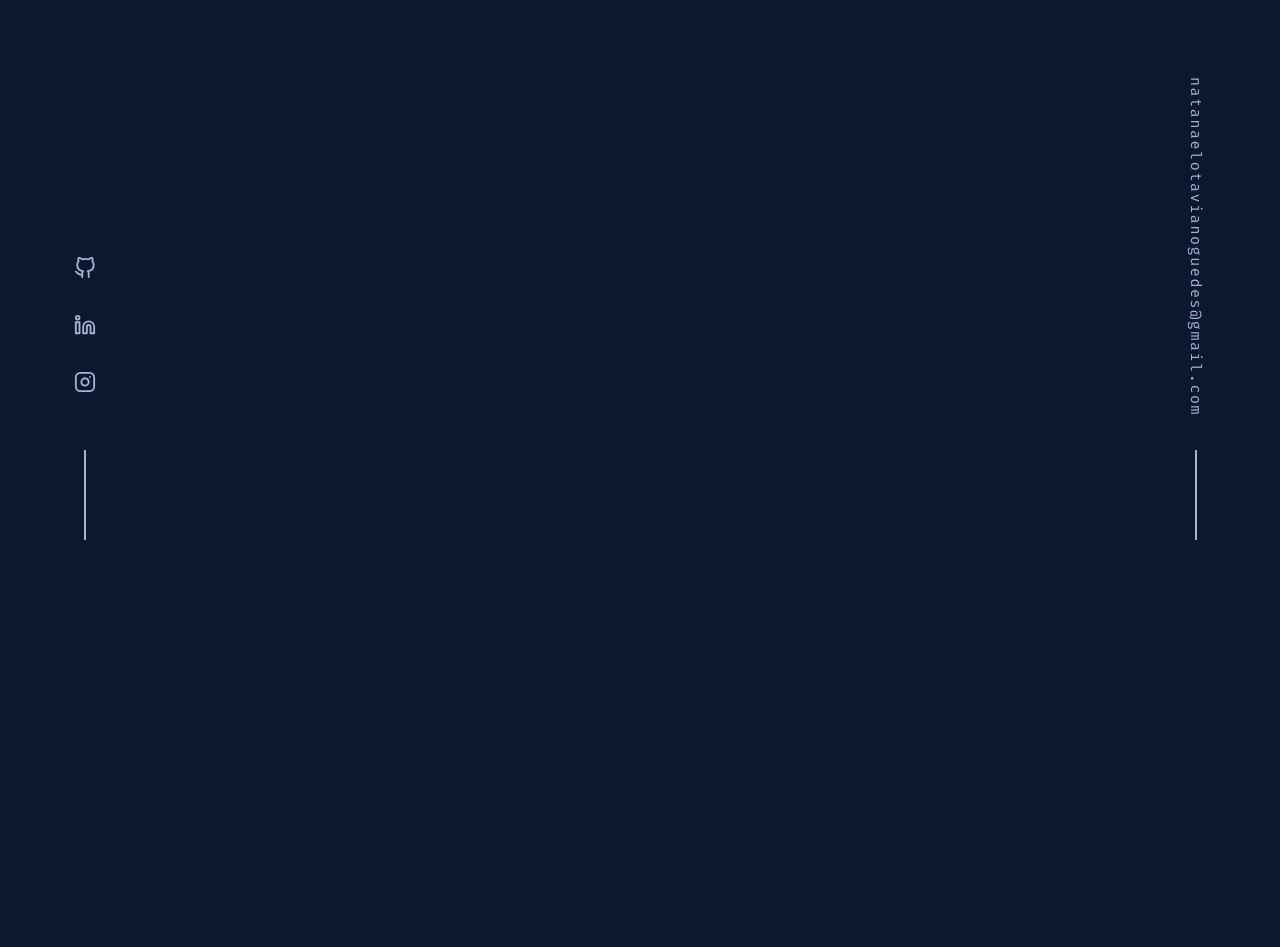
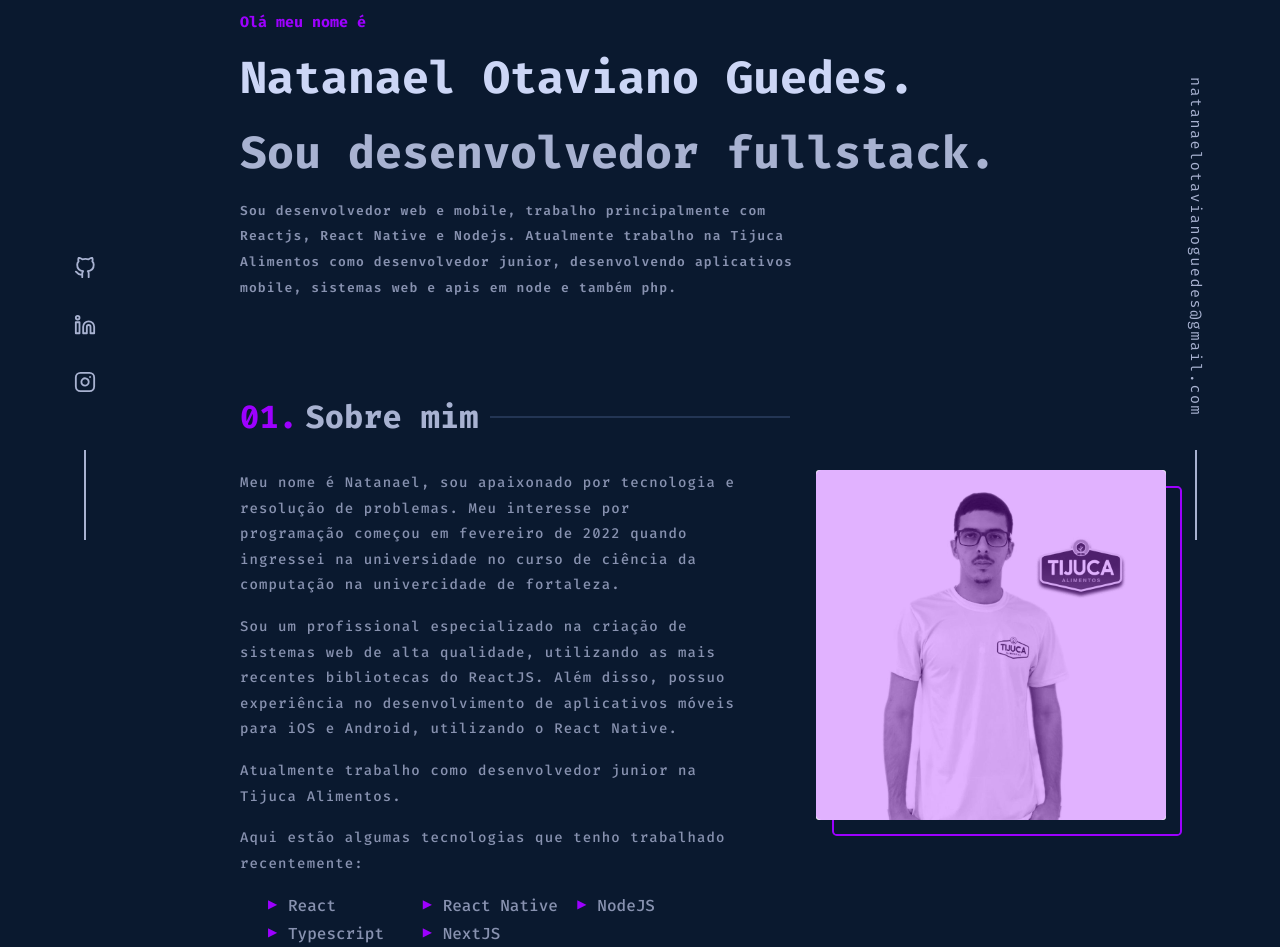
Before and after one commit to DevNatanael/portfolio, a Next.js app: page / in a window 1280 px wide. Shown: the part 260-1207 px from the top of the page. Before the commit the page ends 800 px from the top, so only its background shows below. Built offline with nearby package versions, Linux system fonts and the light colour scheme.

Commit message:
crinado area de experiencia

```diff
--- a/src/app/page.tsx
+++ b/src/app/page.tsx
@@ -1,6 +1,8 @@
 import Email from "@/components/Email";
 import SocialIcons from "@/components/SocialIcons";
-import {Navbar} from "@/sections/Navbar";
+import About from "@/sections/About";
+import Hero from "@/sections/Hero";
+import { Navbar } from "@/sections/Navbar";
 import React from "react";
 export default function Index() {
   return (
@@ -8,6 +10,10 @@ export default function Index() {
       <Navbar />
       <SocialIcons />
       <Email />
+      <main>
+        <Hero />
+        <About />
+      </main>
     </div>
   );
 }
--- a/src/scss/_globals.scss
+++ b/src/scss/_globals.scss
@@ -1,10 +1,10 @@
-
-body{
-    background-color: var(--background-color);
+body {
+  background-color: var(--background-color);
+  counter-reset: title;
 }
 
-*{
-    margin: 0;
-    padding: 0;
-    box-sizing: border-box;
+* {
+  margin: 0;
+  padding: 0;
+  box-sizing: border-box;
 }
--- /dev/null
+++ b/src/scss/_main.scss
@@ -0,0 +1,3 @@
+main{
+    margin: 0 15rem;
+}
--- a/src/scss/index.scss
+++ b/src/scss/index.scss
@@ -1,5 +1,5 @@
 @import "variables";
 @import "globals";
-
+@import "main";
 @import "components/index";
 @import "sections/index"
--- /dev/null
+++ b/src/scss/sections/_about.scss
@@ -0,0 +1,120 @@
+.about {
+  margin-top: 15rem 0;
+  .title {
+    color: var(--lightest-slate);
+    position: relative;
+
+    h2 {
+      margin-bottom: 2rem;
+      font-size: var(--tx2large);
+      font-weight: 700;
+      &::before {
+        counter-increment: title;
+        content: "0" counter(title) ".";
+        margin-right: 0.5rem;
+        color: var(--theme-color);
+      }
+      &::after {
+        content: "";
+        display: block;
+        position: absolute;
+        top: 20px;
+        width: 300px;
+        background-color: var(--lightest-navy);
+        height: 2px;
+        margin-left: 250px;
+      }
+    }
+  }
+  &-grid {
+    display: grid;
+    grid-template-columns: 70% 40%;
+    gap: 1rem;
+
+    &-info {
+      display: flex;
+      flex-direction: column;
+      gap: 1rem;
+
+      &-text {
+        color: var(--slate);
+        margin-right: 10%;
+        font-size: var(--tsm1);
+        letter-spacing: 0.07rem;
+        line-height: 1.6rem;
+        font-weight: 500;
+      }
+      &-list {
+        display: grid;
+        grid-template-columns: repeat(3, 1fr);
+        list-style-type: none;
+        padding: 0 3rem;
+        &-item {
+          line-height: 1.7rem;
+          font-weight: 500;
+          color: var(--slate);
+          position: relative;
+          font-size: var(--tbase);
+          &::before {
+            content: "▶";
+            font-size: 12px;
+            position: absolute;
+            left: -20px;
+            top: 6px;
+            color: var(--theme-color);
+            line-height: 12px;
+          }
+        }
+      }
+    }
+    &-photo {
+      position: relative;
+      width: max-content;
+      height: max-content;
+      &:hover {
+        .overlay {
+          background-color: #00000000;
+        }
+        .overlay-border {
+          top: 0.5rem;
+          left: 0.5rem;
+        }
+        img{
+            filter: none;
+        }
+      }
+      .overlay {
+        z-index: 1;
+        position: absolute;
+        height: 350px;
+        width: 350px;
+        background-color: #9d00ff4d;
+        border-radius: 0.3rem;
+        transition: 0.3s ease-in-out;
+      }
+      .overlay-border {
+        z-index: -3;
+        height: 100%;
+        width: 100%;
+        position: absolute;
+        border: 2px solid var(--theme-color);
+        top: 1rem;
+        left: 1rem;
+        border-radius: 0.3rem;
+        transition: 0.3s ease-in-out;
+      }
+      &-container {
+        position: relative;
+        height: 350px;
+        width: 350px;
+        object-fit: cover;
+        img {
+          z-index: 0;
+          filter: grayscale(100%);
+          transition: 0.3s ease-in-out;
+          border-radius: 0.2rem;
+        }
+      }
+    }
+  }
+}
--- /dev/null
+++ b/src/scss/sections/_hero.scss
@@ -0,0 +1,28 @@
+.hero {
+  margin-top: 4rem;
+  display: flex;
+  flex-direction: column;
+  align-items: flex-start;
+  gap: 1rem;
+  justify-content: center;
+  min-height: 60vh;
+  &-title {
+    color: var(--theme-color);
+    font-size: var(--tsm2);
+  }
+  &-title-large{
+    font-size: 45px;
+    color: var(--light-slate);
+  }
+  &-title-sub{
+    color: var(--lightest-slate);
+  }
+  &-text{
+    color: var(--slate);
+    margin-right: 30%;
+    font-size: var(--tsm);
+    letter-spacing: 0.07rem;
+    line-height: 1.6rem;
+    font-weight: 600;
+  }
+}
--- a/src/scss/sections/_index.scss
+++ b/src/scss/sections/_index.scss
@@ -1 +1,3 @@
 @import "navbar";
+@import "hero";
+@import "about";
--- /dev/null
+++ b/src/sections/About.tsx
@@ -0,0 +1,53 @@
+import Image from "next/image";
+import React from "react";
+
+export default function About() {
+  return (
+    <div className="about" id="about">
+      <div className="title">
+        <h2>Sobre mim</h2>
+      </div>
+      <div className="about-grid">
+        <div className="about-grid-info">
+          <p className="about-grid-info-text">
+            Meu nome é Natanael, sou apaixonado por tecnologia e resolução de
+            problemas. Meu interesse por programação
+            começou em fevereiro de 2022 quando ingressei na universidade no
+            curso de ciência da computação na univercidade de fortaleza.
+          </p>
+
+          <p className="about-grid-info-text">
+            Sou um profissional especializado na criação de sistemas web de alta
+            qualidade, utilizando as mais recentes bibliotecas do ReactJS. Além
+            disso, possuo experiência no desenvolvimento de aplicativos móveis
+            para iOS e Android, utilizando o React Native.
+          </p>
+
+          <p className="about-grid-info-text">
+            Atualmente trabalho como desenvolvedor junior na Tijuca Alimentos.
+          </p>
+
+          <p className="about-grid-info-text">
+            Aqui estão algumas tecnologias que tenho trabalhado recentemente:
+          </p>
+
+          <ul className="about-grid-info-list">
+            <li className="about-grid-info-list-item">React</li>
+            <li className="about-grid-info-list-item">React Native</li>
+            <li className="about-grid-info-list-item">NodeJS</li>
+            <li className="about-grid-info-list-item">Typescript</li>
+            <li className="about-grid-info-list-item">NextJS</li>
+          </ul>
+        </div>
+
+        <div className="about-grid-photo">
+            <div className="overlay"></div>
+            <div className="overlay-border"></div>
+            <div className="about-grid-photo-container">
+                <Image src="/natan2.jpeg" alt="profile" fill/>
+            </div>
+        </div>
+      </div>
+    </div>
+  );
+}
--- /dev/null
+++ b/src/sections/Hero.tsx
@@ -0,0 +1,24 @@
+import React from 'react'
+
+export default function Hero() {
+  return (
+    <div className='hero'>
+        <h1 className="hero-title">
+            Olá meu nome é
+        </h1>
+
+        <h2 className="hero-title-large">
+            Natanael Otaviano Guedes.
+        </h2>
+
+        <h3 className="hero-title-large hero-title-sub">
+           Sou desenvolvedor fullstack.
+        </h3>
+        <p className="hero-text">
+            Sou desenvolvedor web e mobile, trabalho principalmente com Reactjs, React Native e Nodejs.
+            Atualmente trabalho na Tijuca Alimentos como desenvolvedor junior, desenvolvendo aplicativos mobile,
+            sistemas web e apis em node e também php.
+        </p>
+    </div>
+  )
+}
```
Also changed, not shown: src/sections/Experience.tsx (added, +34 -0 lines), public/natan2.jpeg (added).
